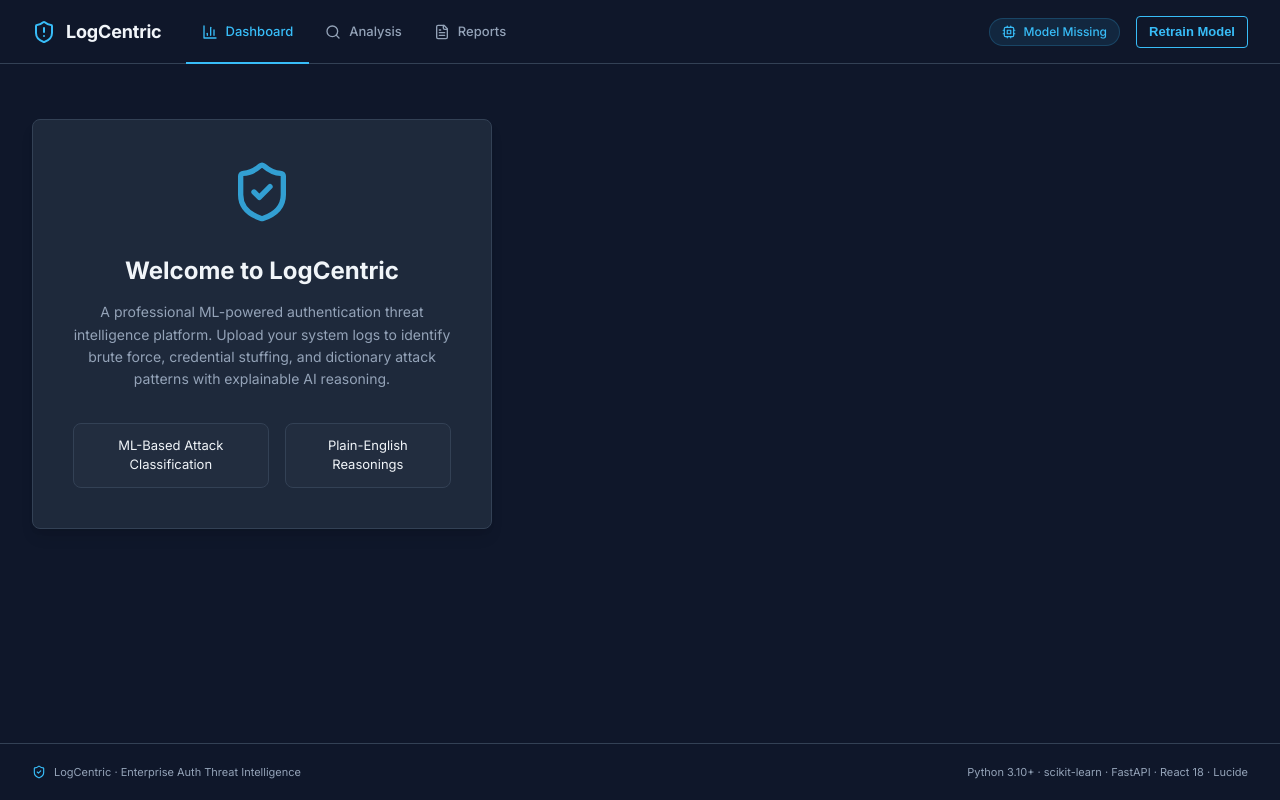
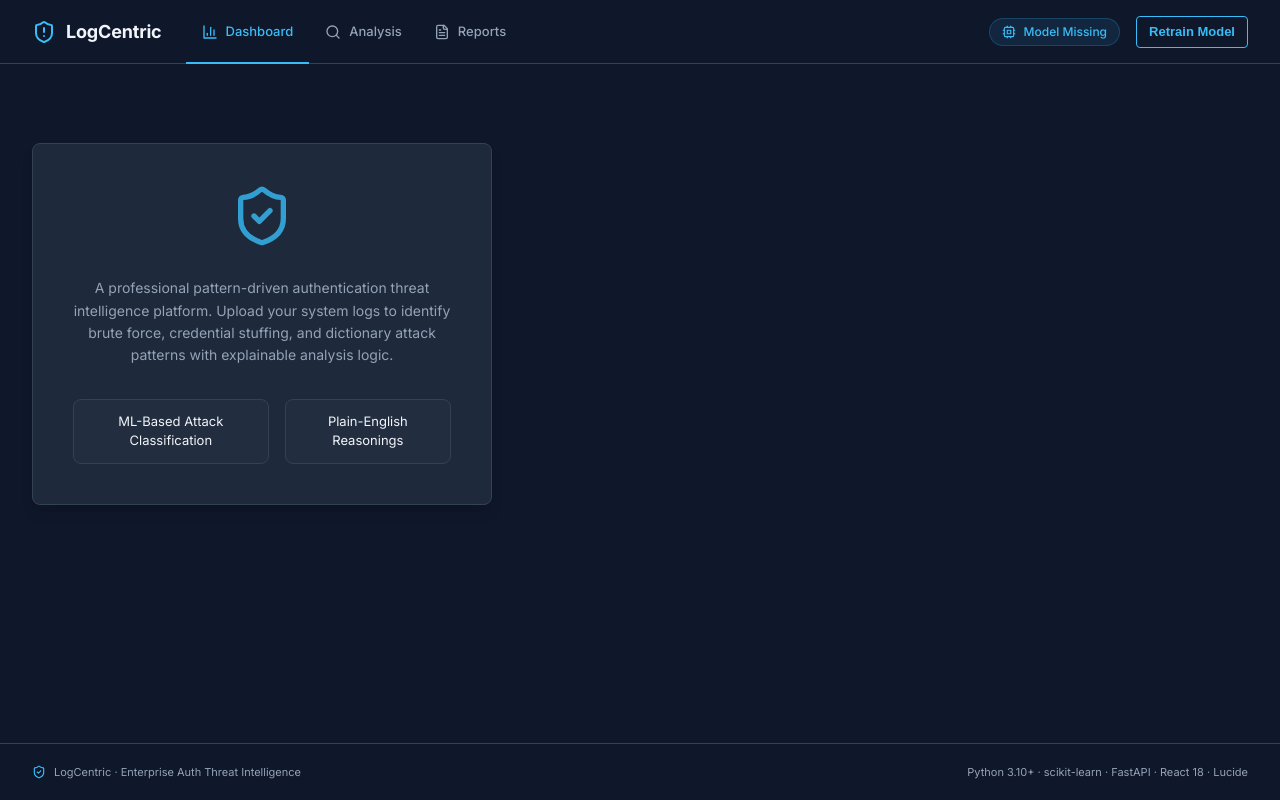
Before and after one commit to Shashwath-K/login_analyzer_v2, a React (Vite) app in the folder webapp/: page / in a window 1280 px wide. Built offline with nearby package versions, Linux system fonts and the light colour scheme; no server answers.

Commit message:
CI-02: Dashboard Page updated

```diff
--- a/webapp/src/pages/DashboardPage.jsx
+++ b/webapp/src/pages/DashboardPage.jsx
@@ -8,10 +8,9 @@ export default function DashboardPage({ data, loading }) {
       <div className="flex flex-col items-center justify-center" style={{ minHeight: '60vh', textAlign: 'center' }}>
         <div className="card" style={{ maxWidth: 460, padding: 40, background: 'var(--panel)' }}>
           <ShieldCheck size={64} color="var(--a1)" style={{ marginBottom: 24, opacity: 0.8 }} />
-          <h1 style={{ fontSize: 24, fontWeight: 700, marginBottom: 12 }}>Welcome to LogCentric</h1>
           <p style={{ color: 'var(--mu)', fontSize: 14, lineHeight: 1.6, marginBottom: 32 }}>
-            A professional ML-powered authentication threat intelligence platform.
-            Upload your system logs to identify brute force, credential stuffing, and dictionary attack patterns with explainable AI reasoning.
+            A professional pattern-driven authentication threat intelligence platform.
+            Upload your system logs to identify brute force, credential stuffing, and dictionary attack patterns with explainable analysis logic.
           </p>
           <div className="flex justify-center gap-4">
             <div style={{ padding: '12px 20px', border: '1px solid var(--border)', borderRadius: 'var(--radius)', fontSize: 13, background: 'rgba(255,255,255,0.02)' }}>
```
